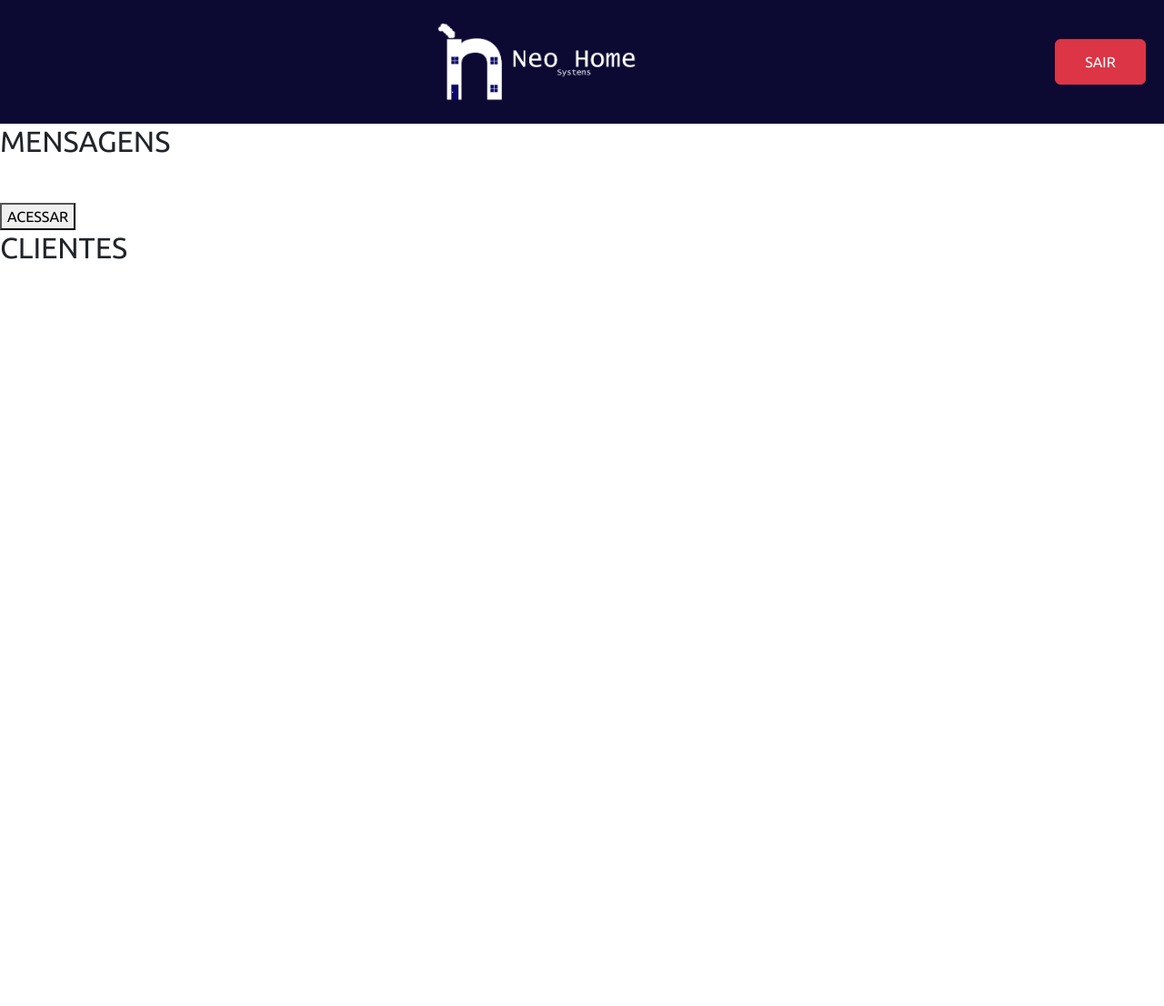
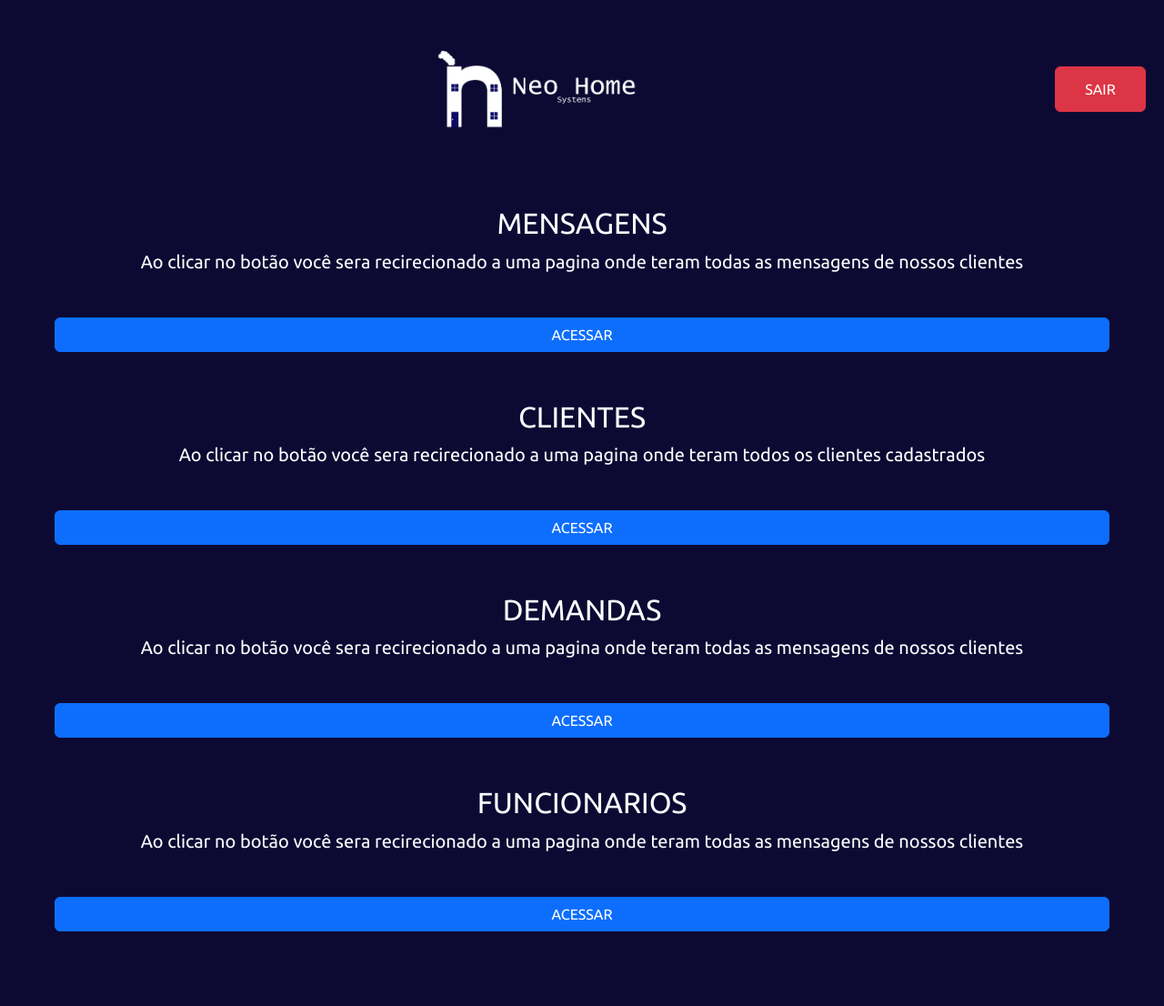
Before and after one commit to JLucastecsenai/tcc, a PHP site: page /restrito/admin_homepage.php in a window 1280 px wide. Shown: the whole page at 91% size. Before the commit the page ends 285 px from the top, so only its background shows below. Run offline with PHP 8.4, Linux system fonts and the light colour scheme; a user stored in the database is signed in.

Commit message:
alterações da pagina de admin

```diff
--- a/restrito/admin_homepage.css
+++ b/restrito/admin_homepage.css
@@ -2,26 +2,26 @@
     margin: 0 auto;
     padding: 0 auto;
     font-family: "Ubuntu", sans-serif;
+    background-color: #0c0a33;
 }
-p, h1, h2, h3, h4, h5, h6 {
-    color: white;
-}
-
 header {
     background-color: #0c0a33;
     text-align: center;
     align-items: center;
-    button{
+
+    button {
         height: 50px;
         width: 100px;
         background-color: white;
     }
-    .logo{
+
+    .logo {
         display: flex;
         justify-content: space-between;
         align-items: center;
         padding: 10px 20px;
     }
+
     img {
         width: 250px;
         height: auto;
--- a/restrito/admin_homepage.php
+++ b/restrito/admin_homepage.php
@@ -14,13 +14,42 @@
     <link rel="stylesheet" href="https://cdn.jsdelivr.net/npm/bootstrap-icons/font/bootstrap-icons.css">
 
 </head>
+<style>
+    p,
+    h1,
+    h2,
+    h3,
+    h4,
+    h5,
+    h6 {
+        color: white;
+    }
+    p{
+        font-size: 20px;
+    }
+    div{
+        text-align: center;
+        padding-top: 30px;
+        padding-bottom: 30px;
+    }
+    .botao-acesso {
+        margin-left: 60px;
+        margin-right: 60px;
+        font-size: 25px;
+        height: 50px;
+    }
+
+    h2 {
+        color: white;
+    }
+</style>
 
 <body>
     <header>
         <div class="cabecalho">
             <div class="logo">
                 <img src="../imgs/logo site.png" alt="logo do site">
-                <button type="submit" onclick="RedirecionarParaMensagens()"  class="btn btn-danger">SAIR</button>
+                <button type="submit" onclick="RedirecionarParaMensagens()" class="btn btn-danger">SAIR</button>
             </div>
         </div>
     </header>
@@ -28,15 +57,31 @@
         <div class="MENSAGENS">
             <h2>MENSAGENS</h2>
             <p>Ao clicar no botão você sera recirecionado a uma pagina onde teram todas as mensagens de nossos clientes</p>
-            <button type="button" onclick="RedirecionarParaClientes()">ACESSAR</button>
+            <div class="d-grid gap-2 botao-acesso">
+                <button type="button" class="btn btn-primary" onclick="RedirecionarParaMensagens()">ACESSAR</button>
+            </div>
         </div>
         <div class="CLIENTES">
             <h2>CLIENTES</h2>
+            <p>Ao clicar no botão você sera recirecionado a uma pagina onde teram todos os clientes cadastrados</p>
+            <div class="d-grid gap-2 botao-acesso ">
+                <button type="button" class="btn btn-primary" onclick="RedirecionarParaClientes()">ACESSAR</button>
+            </div>
         </div>
         <div class="DEMANDAS">
+            <h2>DEMANDAS</h2>
+            <p>Ao clicar no botão você sera recirecionado a uma pagina onde teram todas as mensagens de nossos clientes</p>
+            <div class="d-grid gap-2 botao-acesso ">
+                <button type="button" class="btn btn-primary" onclick="RedirecionarParaDemandas()">ACESSAR</button>
+            </div>
 
         </div>
         <div class="FUNCIONARIOS">
+            <h2>FUNCIONARIOS</h2>
+            <p>Ao clicar no botão você sera recirecionado a uma pagina onde teram todas as mensagens de nossos clientes</p>
+            <div class="d-grid gap-2 botao-acesso ">
+                <button type="button" class="btn btn-primary" onclick="RedirecionarParaFuncionarios()">ACESSAR</button>
+            </div>
 
         </div>
         <div class="LOGOUT">
@@ -49,21 +94,26 @@
     </footer>
 </body>
 <script>
-    function RedirecionarParaMensagens(){
+    function RedirecionarParaMensagens() {
         window.location.href = "pastas/mensagens.php";
     }
-    function RedirecionarParaClientes(){
+
+    function RedirecionarParaClientes() {
         window.location.href = "../index.php";
     }
-    function RedirecionarParaDemandas(){
+
+    function RedirecionarParaDemandas() {
         window.location.href = "../index.php";
     }
-    function RedirecionarParaFuncionarios(){
+
+    function RedirecionarParaFuncionarios() {
         window.location.href = "../index.php";
     }
-    function Deslogar(){
+
+    function Deslogar() {
         window.location.href = "../logout.php";
     }
 </script>
 <script src="https://cdn.jsdelivr.net/npm/bootstrap@5.3.0/dist/js/bootstrap.bundle.min.js"></script>
+
 </html>
```
